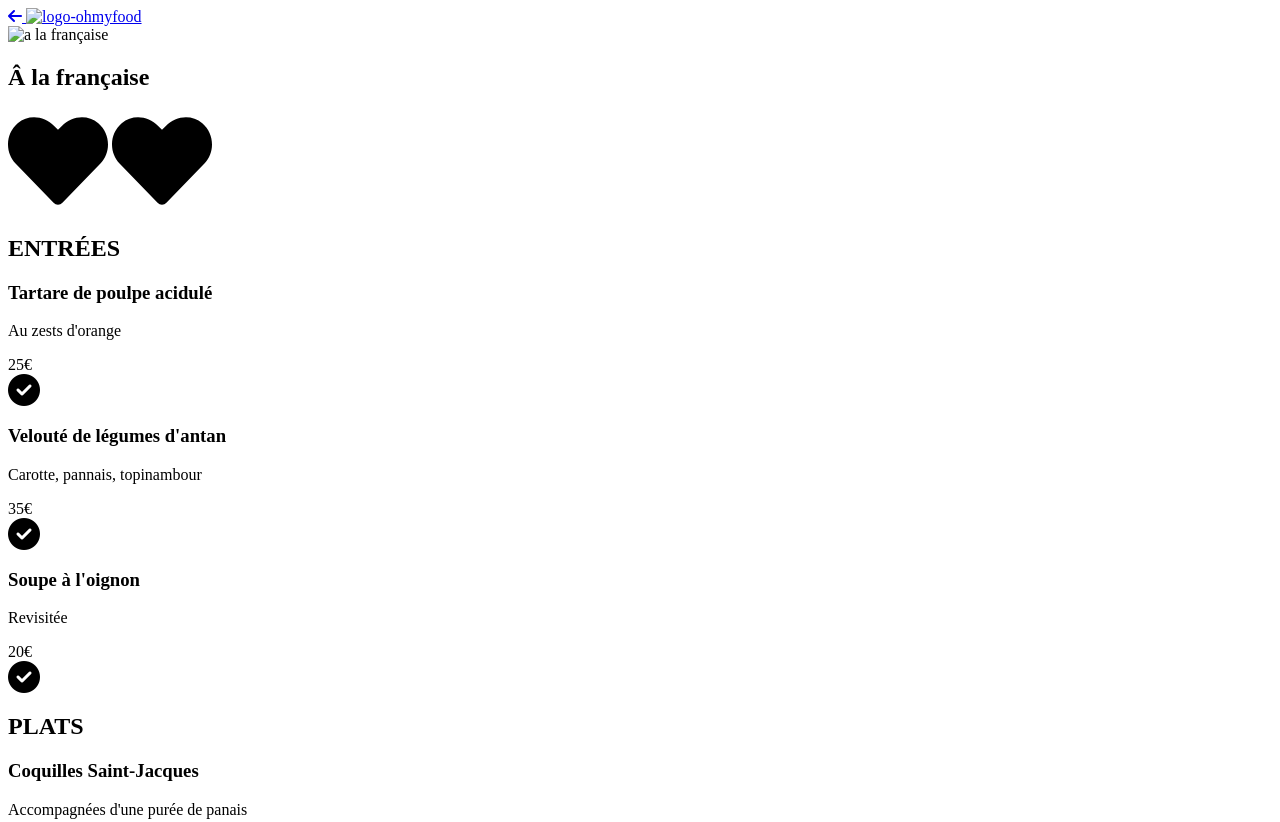
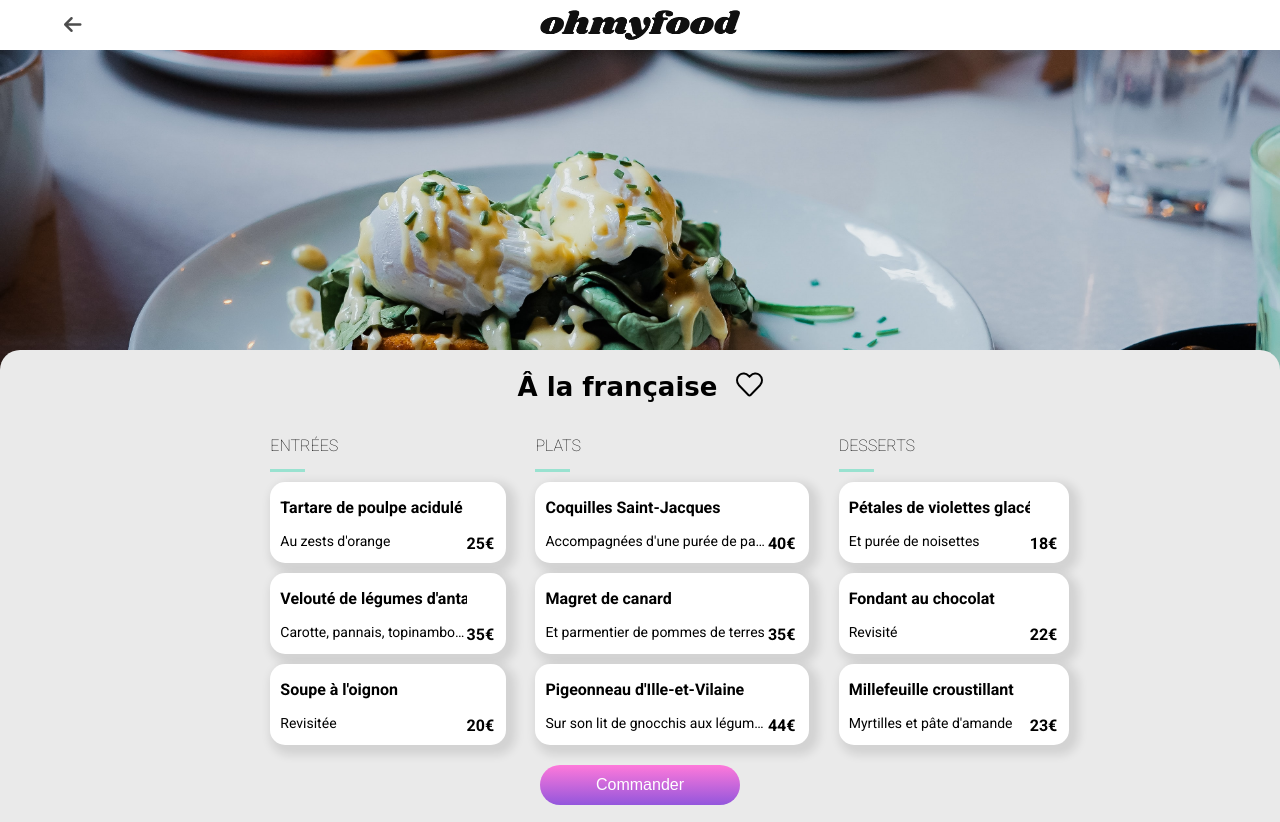
Before and after one commit to zinebella/elhande_zineb_p3_042022, a website: page menu/alafrançaise.html in a window 1280 px wide. Shown: the top 822 px of the page. Drawn offline with Linux system fonts and the light colour scheme; the site is published under a folder, as on GitHub Pages, so addresses that start at the root find nothing; a web font is replaced by a local one.

Commit message:
Update alafrançaise.html

```diff
--- a/menu/alafrançaise.html
+++ b/menu/alafrançaise.html
@@ -9,19 +9,19 @@
         <link href="https://fonts.googleapis.com/css2?family=Shrikhand&amp;display=swap" rel="stylesheet">
         <link href="https://fonts.googleapis.com/css2?family=Roboto:ital,wght@0,100;0,300;0,400;0,500;0,700;0,900;1,100;1,300;1,400;1,500;1,700;1,900&=Shrikhand&display=swap" rel="stylesheet">
         <link rel="stylesheet" href="https://cdnjs.cloudflare.com/ajax/libs/font-awesome/6.1.1/css/all.min.css">
-        <link rel="stylesheet" href="/css/style-menu.css">
+        <link rel="stylesheet" href="../css/style-menu.css">
     </head>
     <body>
         <header>
-            <a href="/index.html">
+            <a href="../index.html">
                 <i class="fas fa-arrow-left icone-retour"></i>
-                <img class="logo" src="/images/logo/ohmyfood.png" alt="logo-ohmyfood">
+                <img class="logo" src="../images/logo/ohmyfood.png" alt="logo-ohmyfood">
             </a>
         </header>
 
         <main>
              <!--image-->
-            <img class="image-restau" src="/images/restaurants/toa-heftiba-DQKerTsQwi0-unsplash.jpg" alt="a la française">
+            <img class="image-restau" src="../images/restaurants/toa-heftiba-DQKerTsQwi0-unsplash.jpg" alt="a la française">
              <!--section menu-->
             <section id="menu">
                 <div class="menu-restau">
```
